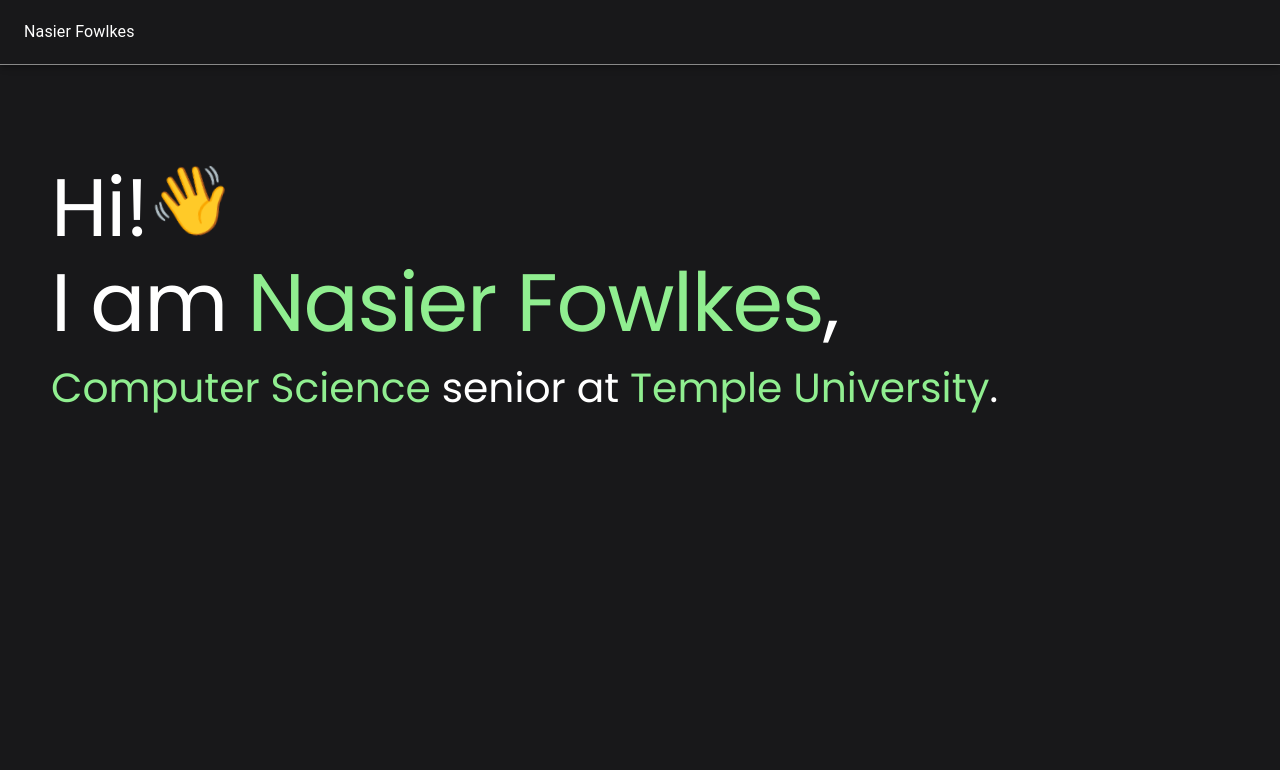
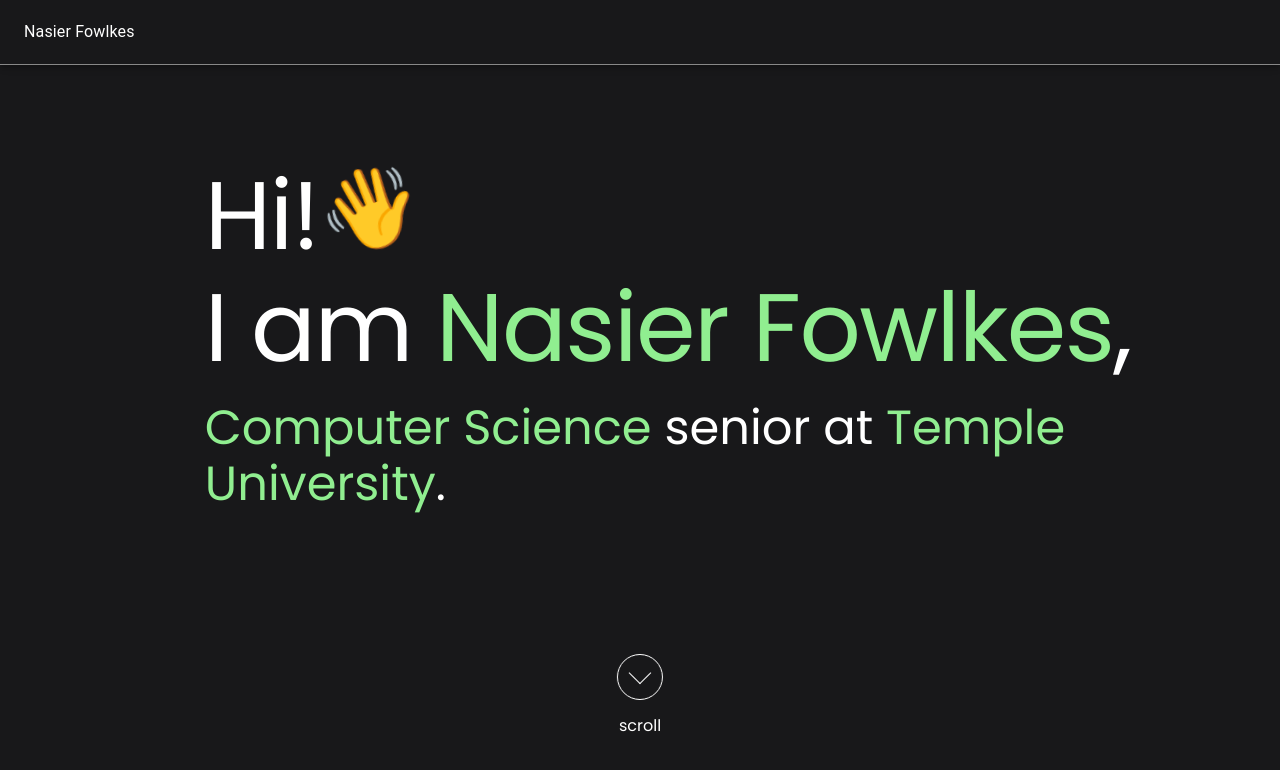
Before and after one commit to NasierF/portfolio-website, a Next.js app: page / in a window 1280 px wide. Shown: the top 770 px of the page. Built offline with nearby package versions, Linux system fonts and the light colour scheme.

Commit message:
ateemting to update remote again, having some issues.

```diff
--- a/src/app/components/Introduction.jsx
+++ b/src/app/components/Introduction.jsx
@@ -1,7 +1,8 @@
-import { Toolbar, AppBar, Typography, useTheme, Box} from "@mui/material";
-import { gsap } from "gsap";
-import { ScrollTrigger } from "gsap/ScrollTrigger";
+import { Toolbar, AppBar, Typography, useTheme, Box} from "@mui/material"
+import { gsap } from "gsap"
+import { ScrollTrigger } from "gsap/ScrollTrigger"
 import WaveIcon from "@compnents/WaveAnimation"
+import ScrollArrow from "@compnents/ScrollArrow"
 gsap.registerPlugin(ScrollTrigger);
 
 
@@ -13,10 +14,14 @@
     return(
         <Box
         sx={{
+            display: "flex",
+            flexDirection: "column",
+            alignItems: "flex-start",
+            justifyContent: "space-between",
             position: "absolute",
             top: "20%",
-            left: "4%",
-            transform: "scale(.85)",
+            left: "16%",
+            transform: "scale(1)",
             transformOrigin: "top left",
         }}
         >
@@ -59,6 +64,7 @@
             </Typography>
         </Box>
 
+
 );
 
 
--- a/src/app/page.tsx
+++ b/src/app/page.tsx
@@ -1,15 +1,19 @@
 "use client";
 import { gsap } from "gsap";
 import { ScrollTrigger } from "gsap/ScrollTrigger";
-import '@fontsource/poppins/400.css'; // Regular weight
-import '@fontsource/poppins/700.css'; // Bold weight
-import { Box, Typography, ThemeProvider, useTheme } from "@mui/material";
+import "@fontsource/poppins/400.css"; // Regular weight
+import "@fontsource/poppins/700.css"; // Bold weight
+import { Box, Typography, ThemeProvider } from "@mui/material";
 import NavBar from "@compnents/NavBar";
-import Introduction from "@compnents/Introduction"
+import Introduction from "@compnents/Introduction";
 import theme from "@theme";
+import ScrollArrow from "@compnents/ScrollArrow";
+import useSmoothScroll from "@/app/hooks/useSmoothScroll";
+
 gsap.registerPlugin(ScrollTrigger);
 
 export default function Home() {
+  useSmoothScroll(); // Hook for smooth scrolling
 
   return (
     <ThemeProvider theme={theme}>
@@ -26,9 +30,11 @@
       >
         {/* Section 1 */}
         <Box
+          id="section01"
           sx={{
             height: "100vh",
             display: "flex",
+            flexDirection: "column",
             justifyContent: "center",
             alignItems: "center",
             scrollSnapAlign: "start",
@@ -37,11 +43,14 @@
             position: "relative",
           }}
         >
-          <Introduction/>
+          <Introduction />
+          {/* ScrollArrow only on the first page */}
+          <ScrollArrow href="#section02" />
         </Box>
 
         {/* Section 2 */}
         <Box
+          id="section02"
           sx={{
             height: "100vh",
             display: "flex",
@@ -57,6 +66,7 @@
 
         {/* Section 3 */}
         <Box
+          id="section03"
           sx={{
             height: "100vh",
             display: "flex",
--- a/tsconfig.json
+++ b/tsconfig.json
@@ -17,10 +17,13 @@
         "name": "next"
       }
     ],
+    "baseUrl": ".",
     "paths": {
       "@/*": ["./src/*"],
       "@compnents/*": ["./src/app/components/*"],
-      "@theme": ["./src/app/Theme.jsx"]
+      "@theme": ["./src/app/Theme.jsx"],
+      "@styles/*": ["./src/app/styles/*"],
+      "@hooks/*": ["./src/app/hooks/*"],
     }
   },
   "include": ["next-env.d.ts", "**/*.ts", "**/*.tsx", ".next/types/**/*.ts"],
```
